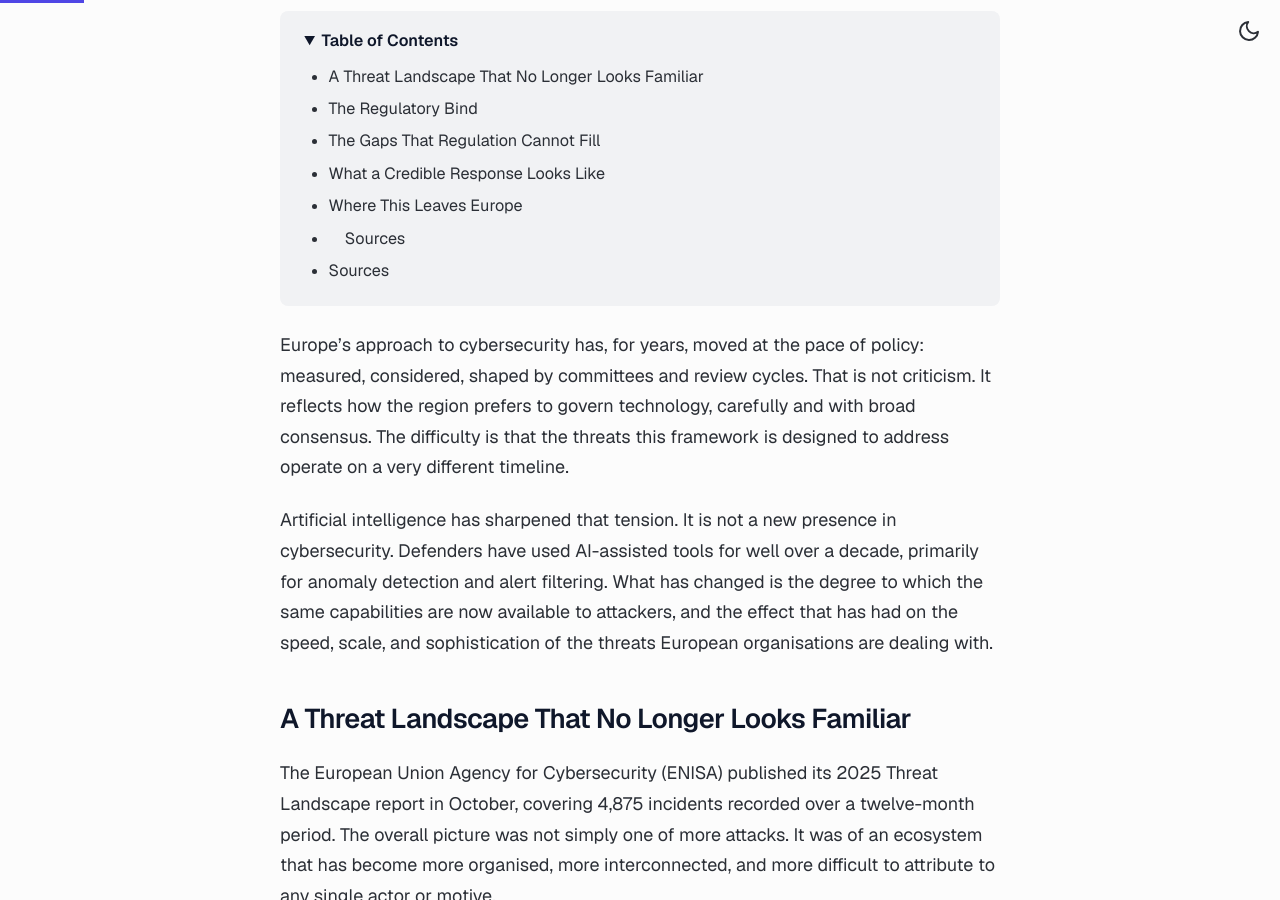
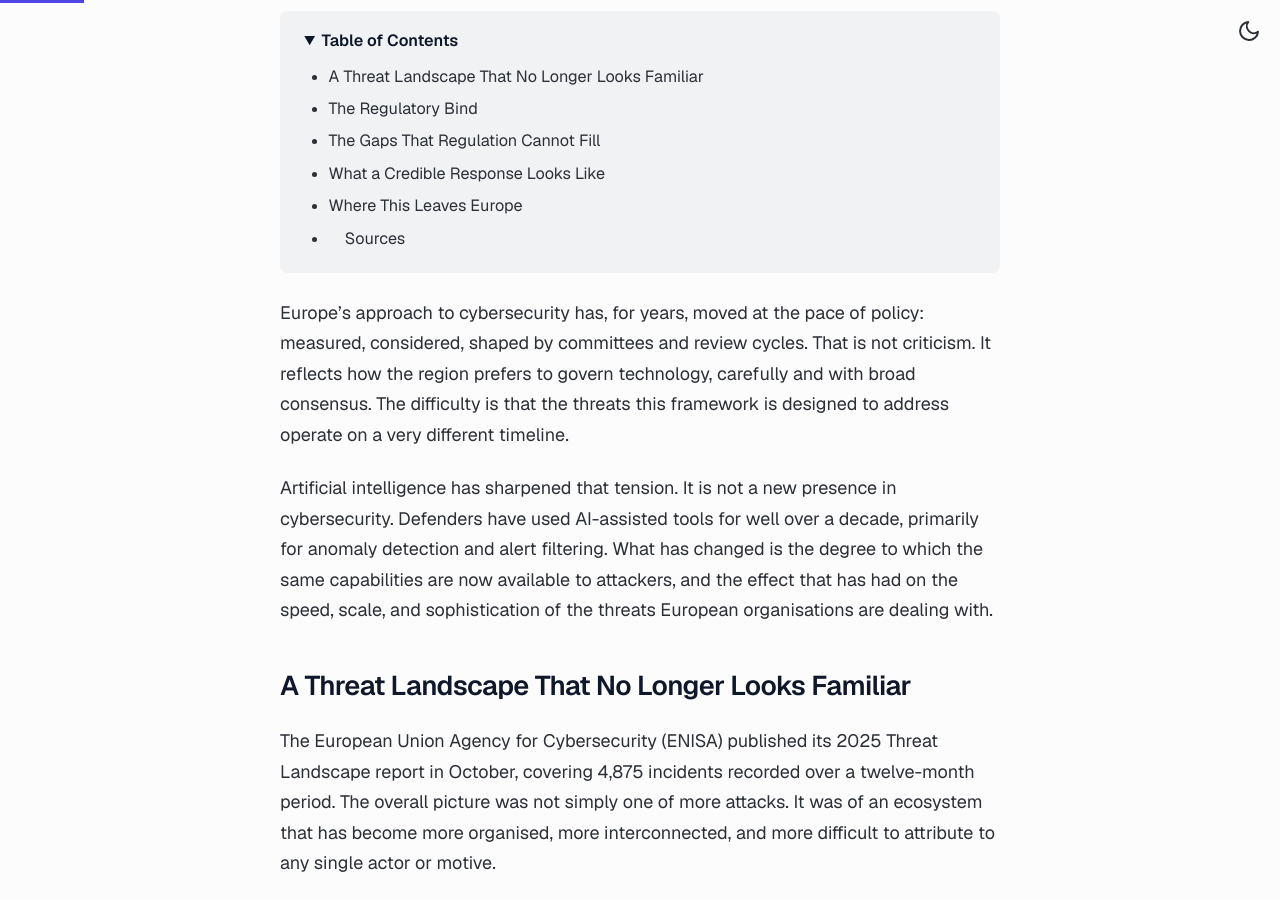
Before and after one commit to SantaLauk/santalauk.github.io, a Jekyll site: the page built from _posts/2026-06-22-ai-and-cybersecurity-europes-growing-reckoning.md, in a window 1280 px wide and 900 px high, scrolled down 378 px. Built offline with Jekyll 4.4.1, drawn with Linux system fonts in a browser that asks for light colours.

Commit message:
Update 2026-06-22-ai-and-cybersecurity-europes-growing-reckoning.md

```diff
--- a/_posts/2026-06-22-ai-and-cybersecurity-europes-growing-reckoning.md
+++ b/_posts/2026-06-22-ai-and-cybersecurity-europes-growing-reckoning.md
@@ -170,8 +170,6 @@ enough to matter.
 
 ### Sources
 
-## Sources
-
 * ENISA. *ENISA Threat Landscape 2025*. European Union Agency for Cybersecurity, 1 October 2025.
 * ENISA. *NIS Investments 2025*. European Union Agency for Cybersecurity, 8 December 2025.
 * ENISA. *Report on the State of Cybersecurity in the Union*. European Union Agency for Cybersecurity, 3 December 2024.
```
